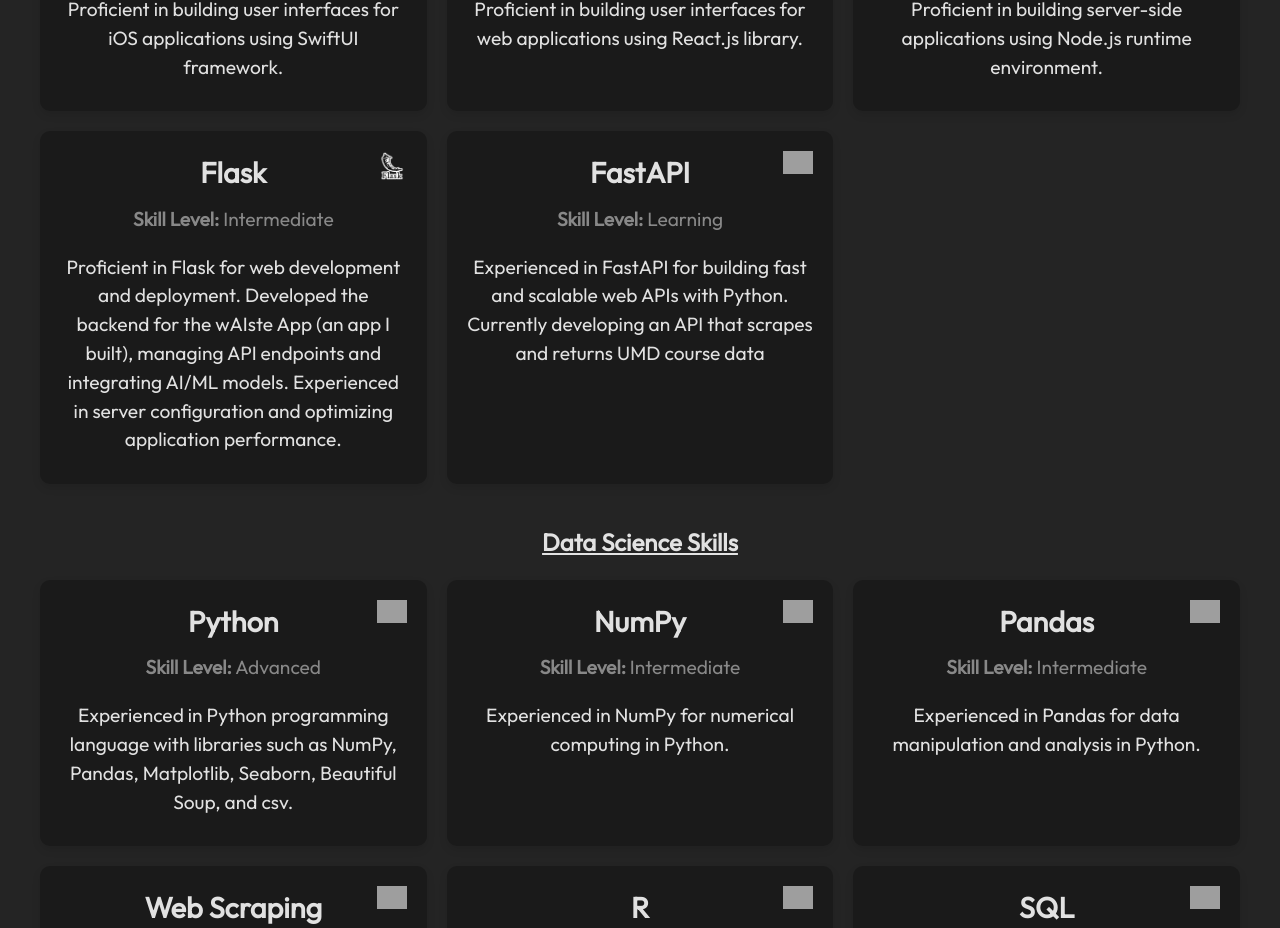
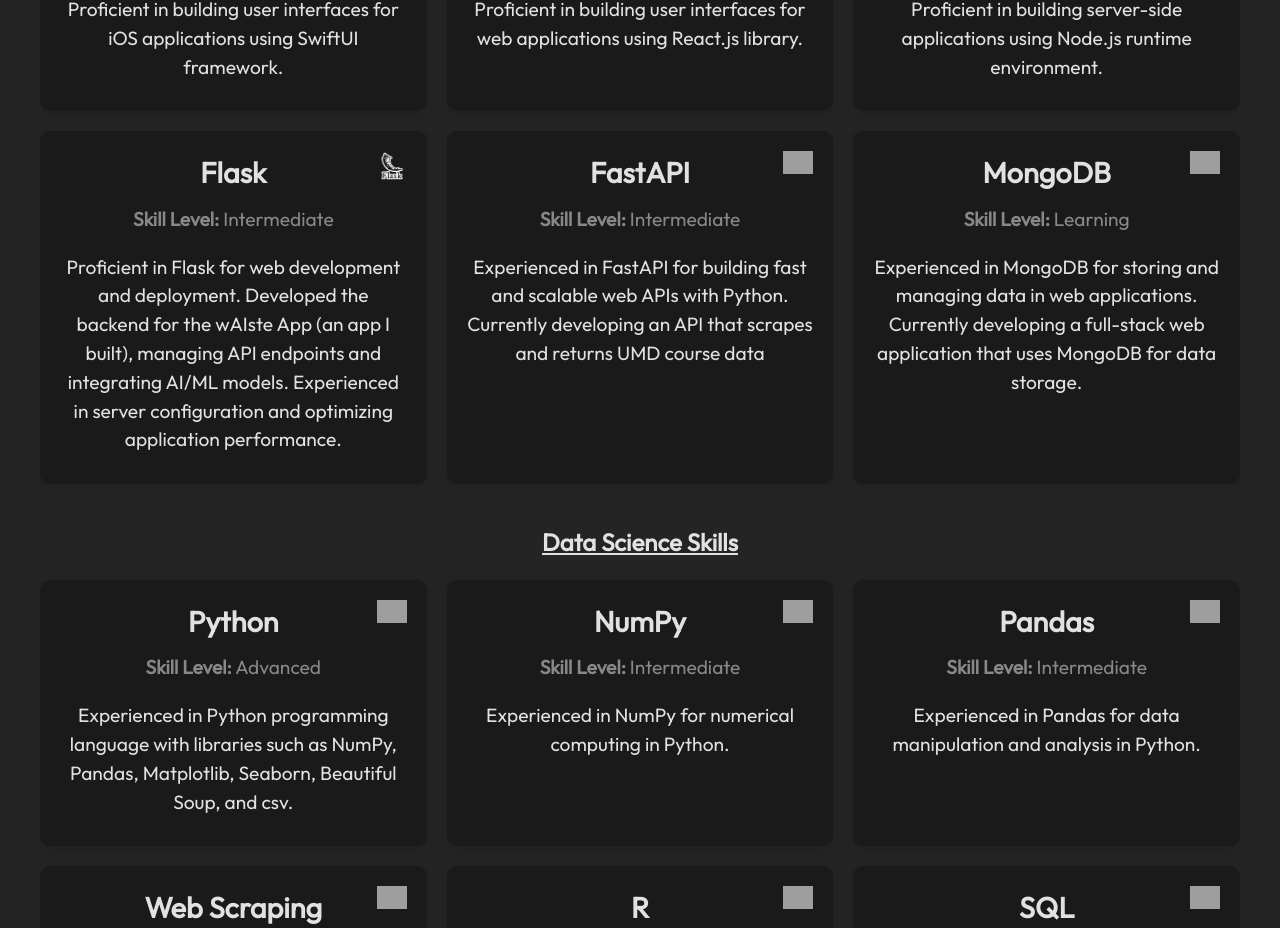
Before and after one commit to aluthra23/personal-website, a React (Vite) app: page /personal-website/skills in a window 1280 px wide. Shown: the part 2052-2980 px from the top of the page. Built offline with nearby package versions, Linux system fonts and the light colour scheme; grey boxes are pictures that could not be loaded.

Commit message:
added mongodb

```diff
--- a/src/components/skills/skill_groups/SoftwareEngineeringSkills.jsx
+++ b/src/components/skills/skill_groups/SoftwareEngineeringSkills.jsx
@@ -71,8 +71,15 @@ const SoftwareEngineeringSkills = () => {
         <SkillCard
           title="FastAPI"
           description="Experienced in FastAPI for building fast and scalable web APIs with Python. Currently developing an API that scrapes and returns UMD course data"
-          level="Learning"
+          level="Intermediate"
           logo="https://cdn.worldvectorlogo.com/logos/fastapi.svg"
+        />
+
+        <SkillCard
+          title='MongoDB'
+          description='Experienced in MongoDB for storing and managing data in web applications. Currently developing a full-stack web application that uses MongoDB for data storage.'
+          level='Learning'
+          logo="https://cdn.iconscout.com/icon/free/png-256/free-mongodb-3521676-2945120.png?f=webp"
         />
       </div>
     </div>
```
